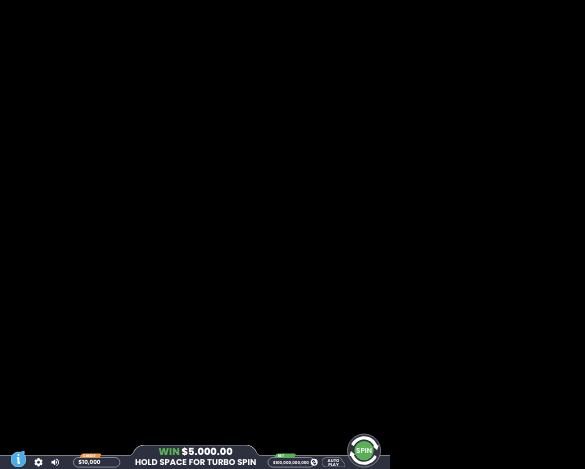
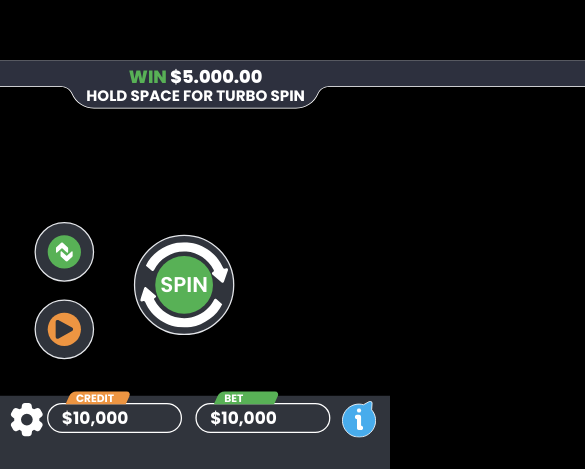
Before and after one commit to monvanCe/slot-ui, a React (Create React App) app: page / in a window 390 px wide. Shown: the part 375-844 px from the top of the page, 585 px wide, since content can reach past the window. Built offline with nearby package versions, Linux system fonts and the light colour scheme.

Commit message:
- mobile vertical design - dynamicSVg component now takes className - outlinedButton using dynamic svg now - created mobile only elements

```diff
--- a/src/App.tsx
+++ b/src/App.tsx
@@ -20,11 +20,28 @@ export default function App() {
         transform: `scale(${scale})`,
         transformOrigin: 'bottom left',
         position: 'relative',
-        height: '100vh',
         width: 1864,
+        marginTop: '100vh',
       }}
     >
-      <img src="/svg/Bottom_Bar.svg" alt="bottom" style={uiConfig.bottomBar} />
+      <img src="/svg/Bottom_Bar.svg" alt="bottom" style={uiConfig.curvedBar} />
+
+      <div style={uiConfig.mobileBottom} />
+      <div style={uiConfig.mobileBetButton}>
+        <OutlinedButton
+          iconSvgPath="svg/Bet_Icon.svg"
+          iconSvgFillColor="white"
+        />
+      </div>
+
+      <div style={uiConfig.mobileAutoplayButton}>
+        <OutlinedButton
+          iconSvgPath="svg/Popup_Arrow.svg"
+          iconSvgFillColor={COLORS.background}
+          iconSvgClassName="cls-2"
+          bgColor="orange"
+        />
+      </div>
 
       <div style={uiConfig.infoButton}>
         <InfoButton fillColor={COLORS.blue} />
@@ -46,12 +63,7 @@ export default function App() {
         <DesktopMiddleSection />
       </div>
       <div style={uiConfig.betButton}>
-        <LabeledPriceButton
-          label="BET"
-          labelColor="green"
-          value={100000000000}
-          rightIconSvgPath="svg/Bet_Icon.svg"
-        />
+        <LabeledPriceButton label="BET" labelColor="green" value={10000} />
       </div>
       <div style={uiConfig.autoplayButton}>
         <SvgButton
@@ -68,6 +80,7 @@ export default function App() {
       <div style={uiConfig.spinButton}>
         <OutlinedButton
           outlineSvgPath="svg/Spin_Button_Icon.svg"
+          outlineSvgFillColor="white"
           label="SPIN"
         />
       </div>
--- a/src/components/ui/dynamicSvg.tsx
+++ b/src/components/ui/dynamicSvg.tsx
@@ -3,8 +3,25 @@ import { useEffect, useState } from 'react';
 export default function DynamicSvg({
   fillColor,
   svgFilePath,
+  className,
 }: IDynamicSvgProps) {
   const [svgContent, setSvgContent] = useState<string>('');
+
+  const regexByClassName = (className: string | undefined) => {
+    switch (className) {
+      case 'cls-1':
+        return /(\.cls-1\s*\{[^}]*fill:\s*)[^;]+;/g;
+
+      case 'st0':
+        return /(\.st0\s*\{[^}]*fill:\s*)[^;]+;/g;
+
+      case 'cls-2':
+        return /(\.cls-2\s*\{[^}]*fill:\s*)[^;]+;/g;
+
+      default:
+        return /(\.cls-1\s*\{[^}]*fill:\s*)[^;]+;/g;
+    }
+  };
 
   useEffect(() => {
     const loadSvg = async () => {
@@ -12,40 +29,9 @@ export default function DynamicSvg({
         const response = await fetch(svgFilePath);
         let svgText = await response.text();
 
-        // Sadece cls-1 class'ına sahip elementlerin fill değerini değiştir
         svgText = svgText.replace(
-          /class="cls-1"[^>]*fill="[^"]*"/g,
-          `class="cls-1" fill="${fillColor}"`
-        );
-
-        // Style bloğunda cls-1 için fill değerini güncelle
-        svgText = svgText.replace(
-          /(\.cls-1\s*\{[^}]*fill:\s*)[^;]+;/g,
+          regexByClassName(className),
           `$1${fillColor};`
-        );
-
-        // Inline style'da cls-1 için fill değerini güncelle
-        svgText = svgText.replace(
-          /(class="cls-1"[^>]*style="[^"]*fill:\s*)[^;"]+/g,
-          `$1${fillColor}`
-        );
-
-        // Sadece cls-1 class'ına sahip elementlerin fill değerini değiştir
-        svgText = svgText.replace(
-          /class="st0"[^>]*fill="[^"]*"/g,
-          `class="st0" fill="${fillColor}"`
-        );
-
-        // Style bloğunda cls-1 için fill değerini güncelle
-        svgText = svgText.replace(
-          /(\.st0\s*\{[^}]*fill:\s*)[^;]+;/g,
-          `$1${fillColor};`
-        );
-
-        // Inline style'da cls-1 için fill değerini güncelle
-        svgText = svgText.replace(
-          /(class="st0"[^>]*style="[^"]*fill:\s*)[^;"]+/g,
-          `$1${fillColor}`
         );
 
         setSvgContent(svgText);
--- a/src/components/ui/outlinedButton.tsx
+++ b/src/components/ui/outlinedButton.tsx
@@ -1,13 +1,18 @@
 import AdaptiveText from './adaptiveText';
+import DynamicSvg from './dynamicSvg';
 
 export default function OutlinedButton({
   onPress,
   outlineColor = 'background',
   bgColor = 'green',
   color = 'white',
+  label,
   iconSvgPath,
+  iconSvgFillColor,
+  iconSvgClassName,
   outlineSvgPath,
-  label,
+  outlineSvgFillColor,
+  outlineSvgClassName,
 }: IOutlinedButton) {
   return (
     <div
@@ -21,10 +26,10 @@ export default function OutlinedButton({
       >
         {iconSvgPath && (
           <div className="h-full w-full p-[20%]">
-            <img
-              src={iconSvgPath}
-              alt="change-bet"
-              className={`text-${color} w-full h-full`}
+            <DynamicSvg
+              svgFilePath={iconSvgPath}
+              fillColor={iconSvgFillColor}
+              className={iconSvgClassName}
             />
           </div>
         )}
@@ -38,7 +43,11 @@ export default function OutlinedButton({
       </div>
       {outlineSvgPath && (
         <div className="absolute p-[5%] inset-0 w-full h-full">
-          <img src={outlineSvgPath} alt="outline" className="w-full h-full" />
+          <DynamicSvg
+            svgFilePath={outlineSvgPath}
+            fillColor={outlineSvgFillColor}
+            className={outlineSvgClassName}
+          />
         </div>
       )}
     </div>
--- a/src/const/types.d.ts
+++ b/src/const/types.d.ts
@@ -1,7 +1,9 @@
+type TColors = 'background' | 'blue' | 'green' | 'orange' | 'white' | 'black';
+
 interface IDynamicSvgProps {
   fillColor: string;
   svgFilePath: string;
-  class?: string;
+  className?: string;
 }
 
 interface ILabelArea {
@@ -48,22 +50,38 @@ type TOutlinedButtonSpan =
   | {
       label: string;
       iconSvgPath?: undefined;
+      iconSvgFillColor?: undefined;
+      iconSvgClassName?: undefined;
     }
   | {
       label?: undefined;
       iconSvgPath: string;
+      iconSvgFillColor: string;
+      iconSvgClassName?: string;
     };
 
-type IOutlinedButton = TOutlinedButtonSpan & {
-  onPress?: () => void;
-  outlineColor?: string;
-  bgColor?: string;
-  color?: string;
-  outlineSvgPath?: string;
-};
+type TOutlinedButtonOutline =
+  | {
+      outlineSvgPath?: undefined;
+      outlineSvgFillColor?: undefined;
+      outlineSvgClassName?: undefined;
+    }
+  | {
+      outlineSvgPath: string;
+      outlineSvgFillColor: string;
+      outlineSvgClassName?: string;
+    };
+
+type IOutlinedButton = TOutlinedButtonSpan &
+  TOutlinedButtonOutline & {
+    onPress?: () => void;
+    outlineColor?: TColors;
+    bgColor?: TColors;
+    color?: TColors;
+  };
 
 interface IUIConfig {
-  bottomBar: React.CSSProperties;
+  curvedBar: React.CSSProperties;
   infoButton: React.CSSProperties;
   settingsButton: React.CSSProperties;
   volumeButton: React.CSSProperties;
@@ -72,4 +90,7 @@ interface IUIConfig {
   betButton: React.CSSProperties;
   autoplayButton: React.CSSProperties;
   spinButton: React.CSSProperties;
+  mobileBottom: React.CSSProperties;
+  mobileBetButton: React.CSSProperties;
+  mobileAutoplayButton: React.CSSProperties;
 }
--- a/src/const/uiConfigs.ts
+++ b/src/const/uiConfigs.ts
@@ -1,10 +1,21 @@
-export const uiConfig: { desktop: IUIConfig } = {
+import { COLORS } from '../utils/colors';
+
+export const uiConfig: { desktop: IUIConfig; mobile: IUIConfig } = {
   desktop: {
-    bottomBar: {
+    curvedBar: {
       position: 'absolute',
       bottom: 0,
       display: 'block',
       width: 1864,
+    },
+    mobileBottom: {
+      display: 'none',
+    },
+    mobileBetButton: {
+      display: 'none',
+    },
+    mobileAutoplayButton: {
+      display: 'none',
     },
     infoButton: {
       position: 'absolute',
@@ -52,7 +63,6 @@ export const uiConfig: { desktop: IUIConfig } = {
       bottom: 8,
       left: 1280,
       display: 'block',
-
       width: 224,
       height: 48,
     },
@@ -73,4 +83,108 @@ export const uiConfig: { desktop: IUIConfig } = {
       width: 160,
     },
   },
+  mobile: {
+    curvedBar: {
+      position: 'absolute',
+      bottom: 1780,
+      display: 'block',
+      width: 1864,
+      transform: 'rotate(180deg)',
+      scale: 2,
+    },
+    mobileBottom: {
+      position: 'absolute',
+      bottom: 0,
+      display: 'block',
+      width: 1864,
+      height: 350,
+      backgroundColor: COLORS.background,
+    },
+    mobileBetButton: {
+      position: 'absolute',
+      bottom: 990,
+      left: 260,
+      display: 'block',
+      width: 95,
+      height: 95,
+      scale: 3,
+    },
+    mobileAutoplayButton: {
+      position: 'absolute',
+      bottom: 620,
+      left: 260,
+      display: 'block',
+      width: 95,
+      height: 95,
+      scale: 3,
+    },
+    infoButton: {
+      position: 'absolute',
+      bottom: 150,
+      right: 60,
+      display: 'block',
+      width: 80,
+      height: 80,
+      scale: 2.2,
+      transformOrigin: 'bottom right',
+    },
+    settingsButton: {
+      position: 'absolute',
+      bottom: 140,
+      left: 32,
+      display: 'block',
+      width: 48,
+      height: 48,
+      scale: 4,
+      transformOrigin: 'bottom left',
+    },
+    volumeButton: {
+      display: 'none',
+    },
+    creditButton: {
+      position: 'absolute',
+      bottom: 220,
+      left: 440,
+      display: 'block',
+      width: 215,
+      height: 48,
+      scale: 3,
+    },
+    middleSection: {
+      position: 'absolute',
+      bottom: 1800,
+      left: 610,
+      display: 'block',
+      width: 650,
+      height: 56,
+      marginBottom: 48,
+      scale: 1.8,
+    },
+    betButton: {
+      position: 'absolute',
+      bottom: 220,
+      right: 500,
+      display: 'block',
+      width: 215,
+      height: 48,
+      scale: 3,
+    },
+    autoplayButton: {
+      position: 'absolute',
+      bottom: 8,
+      left: 1530,
+      display: 'none',
+      height: 48,
+      width: 128,
+    },
+    spinButton: {
+      position: 'absolute',
+      bottom: 800,
+      left: 800,
+      display: 'block',
+      height: 160,
+      width: 160,
+      scale: 3,
+    },
+  },
 };
--- a/src/index.css
+++ b/src/index.css
@@ -4,8 +4,6 @@
 
 :root {
   --color-background-rgb: 48 52 60;
-  --color-border-rgb: 255 255 255;
-  --color-text-rgb: 255 255 255;
   --color-blue-rgb: 72 172 236;
   --color-green-rgb: 88 177 86;
   --color-orange-rgb: 237 149 66;
--- a/src/store/slices/uiConfigSlice.ts
+++ b/src/store/slices/uiConfigSlice.ts
@@ -1,14 +1,14 @@
 import { createSlice, PayloadAction } from '@reduxjs/toolkit';
 import { uiConfig } from '../../const/uiConfigs';
 
-const initialState: IUIConfig = { ...uiConfig.desktop };
+const initialState: IUIConfig = { ...uiConfig.mobile };
 
 const uiConfigSlice = createSlice({
   name: 'uiConfig',
   initialState,
   reducers: {
     setUIConfig: (state, action: PayloadAction<IUIConfig>) => {
-      state = action.payload;
+      return action.payload;
     },
   },
 });
--- a/tailwind.config.js
+++ b/tailwind.config.js
@@ -3,14 +3,10 @@ module.exports = {
   content: ['./src/**/*.{js,jsx,ts,tsx}'],
   safelist: [
     'bg-background',
-    'bg-border',
-    'bg-text',
     'bg-blue',
     'bg-green',
     'bg-orange',
     'text-background',
-    'text-border',
-    'text-text',
     'text-blue',
     'text-green',
     'text-orange',
@@ -22,8 +18,6 @@ module.exports = {
       },
       colors: {
         background: 'rgb(var(--color-background-rgb))',
-        border: 'rgb(var(--color-border-rgb))',
-        text: 'rgb(var(--color-text-rgb))',
         blue: 'rgb(var(--color-blue-rgb))',
         green: 'rgb(var(--color-green-rgb))',
         orange: 'rgb(var(--color-orange-rgb))',
```
Also changed, not shown: public/svg/Popup_Arrow.svg, src/utils/README.md (deleted).
